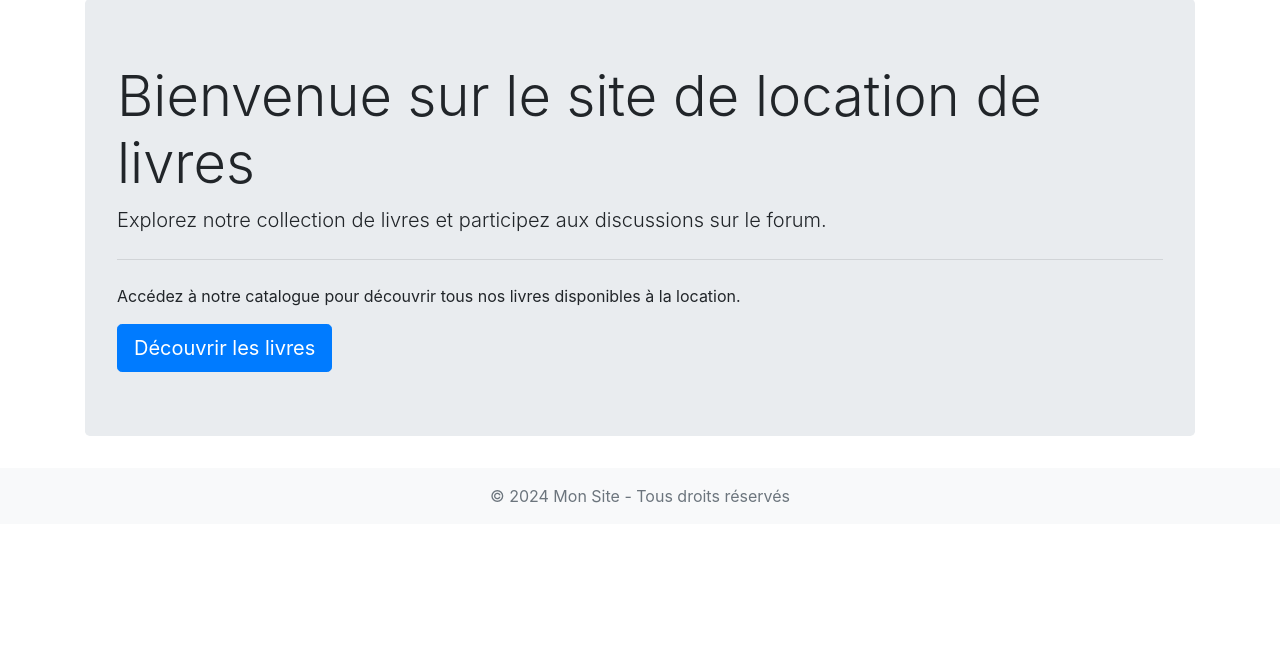
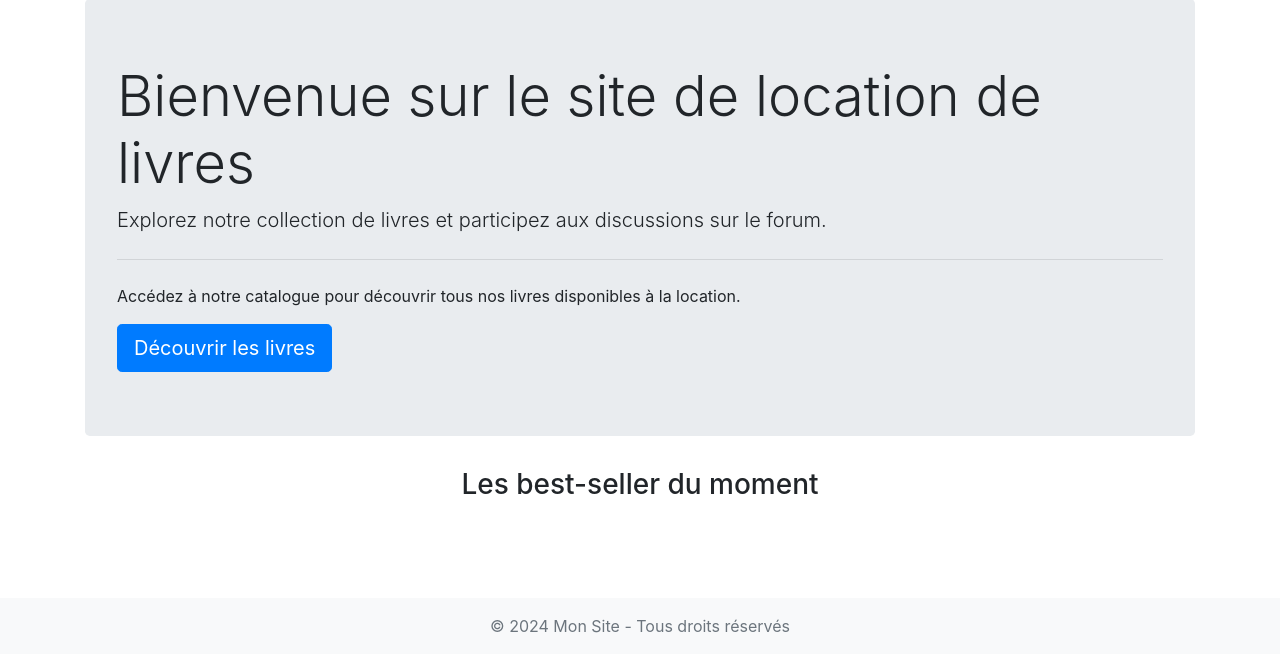
Before and after one commit to DavidChaussinand/locationLivrePython, a Django app: page / in a window 1280 px wide. Shown: the part 81-753 px from the top of the page. Run offline with Django 5.2, Linux system fonts and the light colour scheme; data that the repository does not hold is empty; parts of the project's set-up code (start-up, migrations or seed data) failed here and were passed over; some libraries are stand-ins or nearby versions.

Commit message:
mise en place d'un block best-seller sur la page home

```diff
--- a/main/static/css/custom.css
+++ b/main/static/css/custom.css
@@ -1,3 +1,6 @@
+
+
+
 /* main/static/css/custom.css */
 @media (min-width: 992px) {
     .col-lg-1-5 {
@@ -30,3 +33,11 @@
 .badge-indisponible {
   background-color: #dc3545; /* Rouge */
 }
+
+
+
+.container-carousel {
+  width: 60%; /* Fixe la largeur à 60% de l'écran */
+  margin: 0 auto; /* Centre le carousel horizontalement */
+  padding-top: 20px; /* Optionnel : ajoute un peu d'espace en haut */
+}
--- a/main/templates/base.html
+++ b/main/templates/base.html
@@ -6,8 +6,9 @@
     <meta name="viewport" content="width=device-width, initial-scale=1.0">
     <title>{% block title %}Mon Site{% endblock %}</title>
     <link rel="stylesheet" href="https://stackpath.bootstrapcdn.com/bootstrap/4.5.2/css/bootstrap.min.css">
+    <link rel="stylesheet" href="https://cdnjs.cloudflare.com/ajax/libs/font-awesome/5.15.4/css/all.min.css">
     <link rel="stylesheet" href="{% static 'css/custom.css' %}">
-    <link rel="stylesheet" href="https://cdnjs.cloudflare.com/ajax/libs/font-awesome/5.15.4/css/all.min.css">
+
 
     {% block extra_head %}{% endblock %}
 </head>
--- a/main/templates/main/home.html
+++ b/main/templates/main/home.html
@@ -10,4 +10,49 @@
         <p>Accédez à notre catalogue pour découvrir tous nos livres disponibles à la location.</p>
         <a class="btn btn-primary btn-lg" href="{% url 'livres' %}" role="button">Découvrir les livres</a>
     </div>
+
+    <h3 class="text-center mb-5">Les best-seller du moment</h3>
+
+
+    <div class="d-flex justify-content-center mb-5 ">
+        <div class="carousel-container shadow" style="width: 60%; max-width: 350px;">
+            <div id="carouselExampleIndicators" class="carousel slide" data-ride="carousel">
+                <ol class="carousel-indicators">
+                    {% for livre in best_sellers %}
+                        <li data-target="#carouselExampleIndicators" data-slide-to="{{ forloop.counter0 }}" class="{% if forloop.first %}active{% endif %}"></li>
+                    {% endfor %}
+                </ol>
+                <div class="carousel-inner">
+                    {% for livre in best_sellers %}
+                        <div class="carousel-item {% if forloop.first %}active{% endif %}">
+                            <div class="row">
+                                <div class="col-12">
+                                    <div class="card shadow-lg" style="width: 100%; height: 500px;">
+                                        <img src="{{ MEDIA_URL }}{{ livre.couverture }}" class="card-img-top" alt="{{ livre.titre }}" style="width: 100%; height: 350px; object-fit: cover;">
+                                        <div class="card-body">
+                                            <h2 class="display-4 text-center" style="font-size: 24px;">{{ livre.titre }}</h2>
+                                            <p class="lead text-center" style="font-size: 16px;">{{ livre.resume|truncatewords:20 }}</p>
+                                        </div>
+                                    </div>
+                                </div>
+                            </div>
+                        </div>
+                    {% endfor %}
+                </div>
+                <a class="carousel-control-prev" href="#carouselExampleIndicators" role="button" data-slide="prev">
+                    <span class="carousel-control-prev-icon" aria-hidden="true"></span>
+                    <span class="sr-only">Previous</span>
+                </a>
+                <a class="carousel-control-next" href="#carouselExampleIndicators" role="button" data-slide="next">
+                    <span class="carousel-control-next-icon" aria-hidden="true"></span>
+                    <span class="sr-only">Next</span>
+                </a>
+            </div>
+        </div>
+    </div>
+
+
+
+
+
 {% endblock %}
--- a/main/views.py
+++ b/main/views.py
@@ -19,9 +19,8 @@ from django.utils import timezone
 
 
 def home(request):
-    return render(request, 'main/home.html')
-
-
+    best_sellers = Livre.objects.filter(best_seller=True)
+    return render(request, 'main/home.html', {'best_sellers': best_sellers})
 
 # Vue pour la page de connexion
 
@@ -295,19 +294,19 @@ def prolonger_location(request, location_id):
 
 
 
-def mes_locations(request):
-    # Récupère les locations de l'utilisateur connecté
-    locations = Location.objects.filter(user=request.user)
+# def mes_locations(request):
+#     # Récupère les locations de l'utilisateur connecté
+#     locations = Location.objects.filter(user=request.user)
 
-    # Filtrer les locations en cours
-    locations_en_cours = locations.filter(statut='En cours')
+#     # Filtrer les locations en cours
+#     locations_en_cours = locations.filter(statut='En cours')
 
-    # Filtrer les locations terminées
-    locations_terminees = locations.filter(statut='Terminé')
+#     # Filtrer les locations terminées
+#     locations_terminees = locations.filter(statut='Terminé')
 
-    context = {
-        'locations_en_cours': locations_en_cours,
-        'locations_terminees': locations_terminees,
-    }
+#     context = {
+#         'locations_en_cours': locations_en_cours,
+#         'locations_terminees': locations_terminees,
+#     }
 
-    return render(request, 'ton_template.html', context)
+#     return render(request, 'ton_template.html', context)
```
Also changed, not shown: 1 other file.
